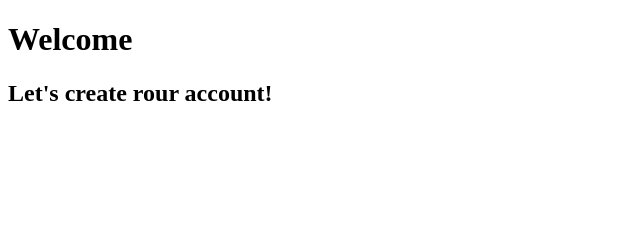
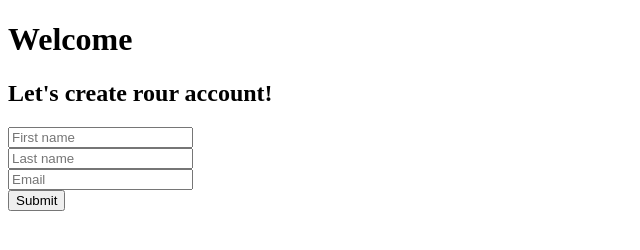
Before and after one commit to tidanti/simple-form, a plain HTML site: page index.html in a window 1280 px wide. Shown: the whole page, without its empty margins (0-640 px from the left). Drawn offline with Linux system fonts and the light colour scheme.

Commit message:
Finished simple form variant (HTML)

```diff
--- a/index.html
+++ b/index.html
@@ -14,7 +14,21 @@
         <h1>Welcome</h1>
         <h2>Let's create rour account!</h2>
 
+        <div>
+            <input type="text" id="first-name" name="user_firstName" placeholder="First name" required>
+        </div>
 
+        <div>
+            <input type="text" id="last-name" name="user_lastName" placeholder="Last name" required>
+        </div>
+
+        <div>
+            <input type="mail" id="email" name="user_email" placeholder="Email" required>
+        </div>
+
+        <div>
+            <button>Submit</button>
+        </div>
     </form>
 </body>
 </html>
```
